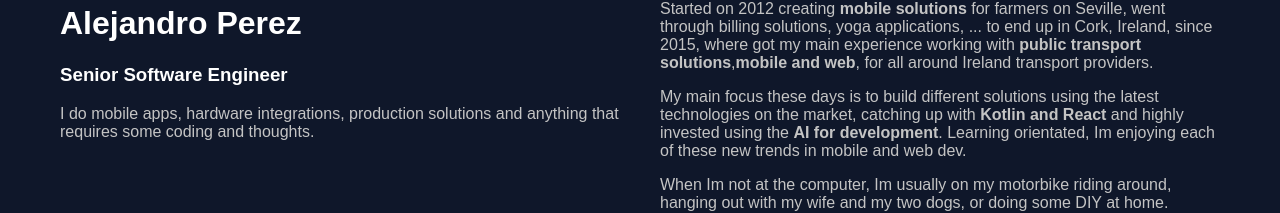
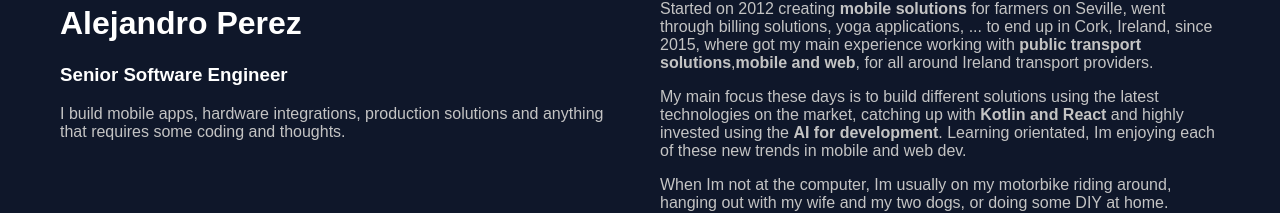
Before and after one commit to AlejandroTheDeveloper/profile, a React (Create React App) app: page / in a window 1280 px wide. Shown: the part 136-349 px from the top of the page. Built offline with nearby package versions, Linux system fonts and the light colour scheme; a web font is replaced by a local one.

Commit message:
Desc update

```diff
--- a/public/index.html
+++ b/public/index.html
@@ -24,7 +24,7 @@
       work correctly both with client-side routing and a non-root public URL.
       Learn how to configure a non-root public URL by running `npm run build`.
     -->
-    <title>React App</title>
+    <title>Alejandro Perez - Developer</title>
   </head>
   <body>
     <noscript>You need to enable JavaScript to run this app.</noscript>
--- a/src/components/Perfil.jsx
+++ b/src/components/Perfil.jsx
@@ -5,7 +5,7 @@ const Perfil = () => {
     <div className="perfil">
       <h1>Alejandro Perez</h1>
       <h3>Senior Software Engineer</h3>
-      <p>I do mobile apps, hardware integrations, production solutions and anything that requires some coding and thoughts.</p>
+      <p>I build mobile apps, hardware integrations, production solutions and anything that requires some coding and thoughts.</p>
     </div>
   );
 };
```
Also changed, not shown: 1 other file (tests, documents, lock files or other folders).
